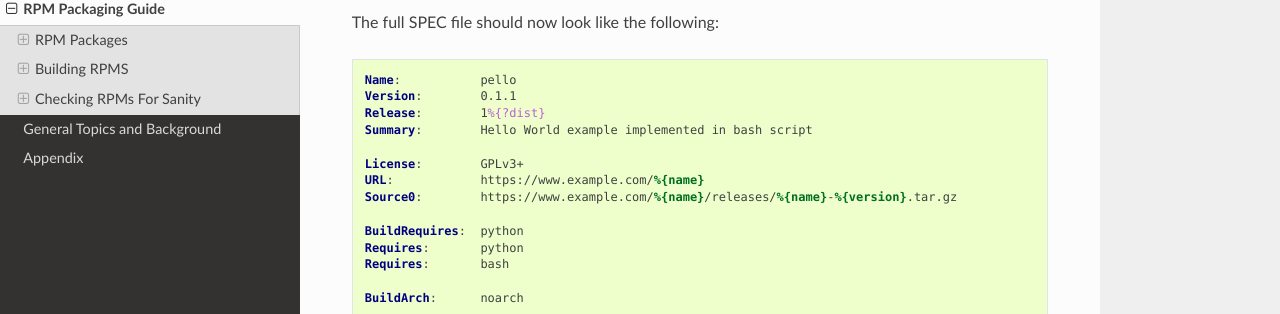
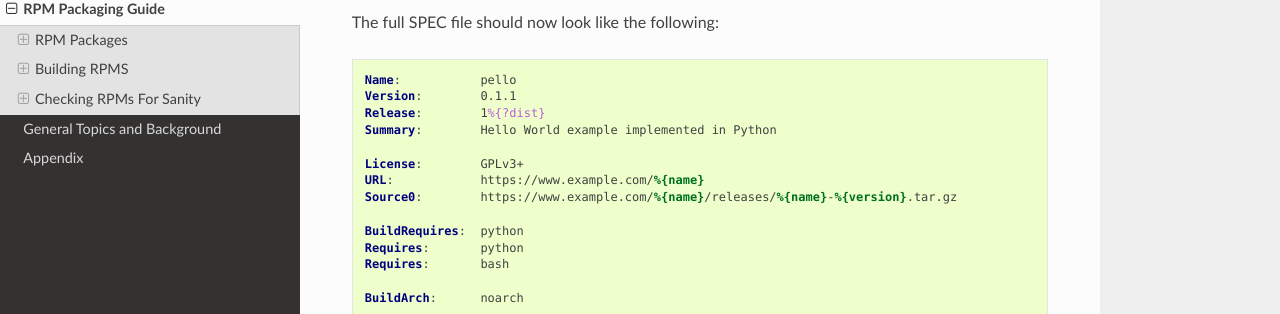
Before and after one commit to redhat-developer/rpm-packaging-guide, a Sphinx documentation site: the page built from source/rpm-guide.rst, in a window 1280 px wide and 900 px high, scrolled down 17868 px. Shown: the part 137-451 px from the top of the window. Built offline with Sphinx 7.4.7 and the Read the Docs theme 2.0.0, drawn with Linux system fonts in a browser that asks for light colours.

Commit message:
correct Summary in pello.spec example: s/bash script/Python/;

```diff
--- a/source/rpm-guide.rst
+++ b/source/rpm-guide.rst
@@ -995,7 +995,7 @@ The full SPEC file should now look like the following:
     Name:           pello
     Version:        0.1.1
     Release:        1%{?dist}
-    Summary:        Hello World example implemented in bash script
+    Summary:        Hello World example implemented in Python
 
     License:        GPLv3+
     URL:            https://www.example.com/%{name}
```
